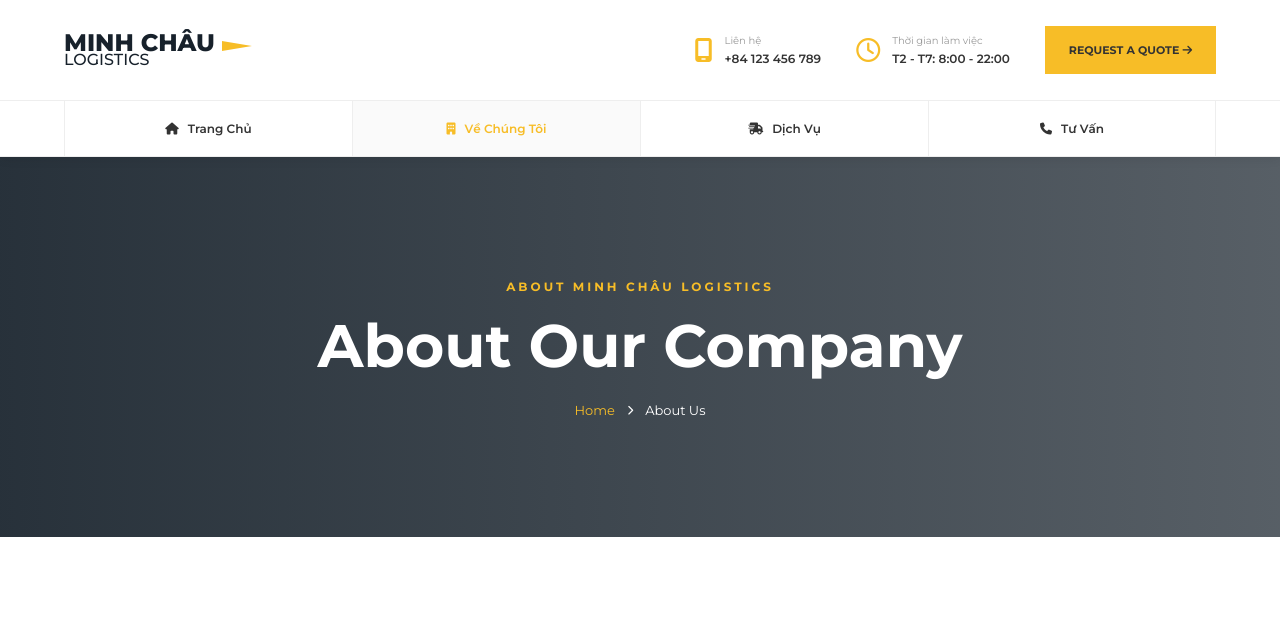
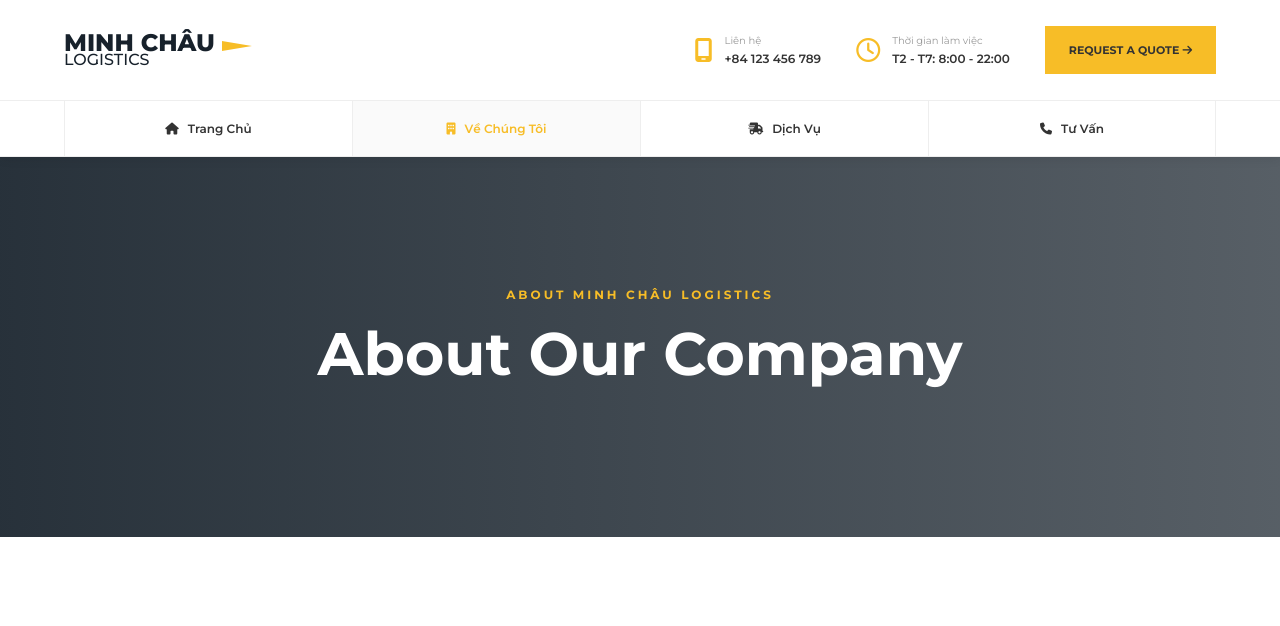
Before and after one commit to Nguyen-Ha-Anh/MinhChauLogistics, a plain HTML site: page about.html in a window 1280 px wide. Shown: the top 626 px of the page. Drawn offline with Linux system fonts and the light colour scheme.

Commit message:
Minh Chau Logistics

```diff
--- a/about.html
+++ b/about.html
@@ -27,12 +27,6 @@
           <span>ABOUT MINH CHÂU LOGISTICS</span>
 
           <h1>About Our Company</h1>
-
-          <div class="breadcrumb">
-            <a href="index.html">Home</a>
-            <i class="fa-solid fa-chevron-right"></i>
-            <span>About Us</span>
-          </div>
         </div>
       </section>
 
```
